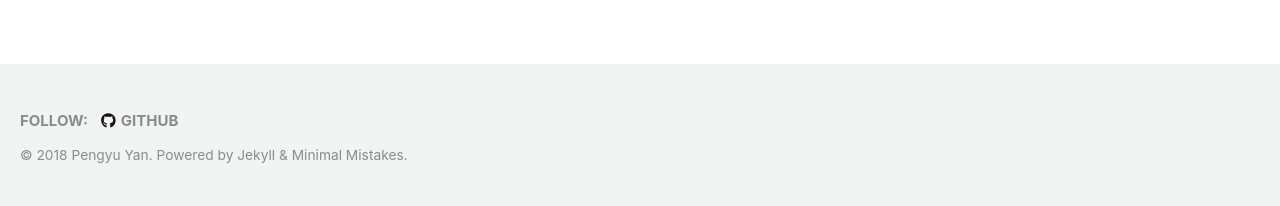
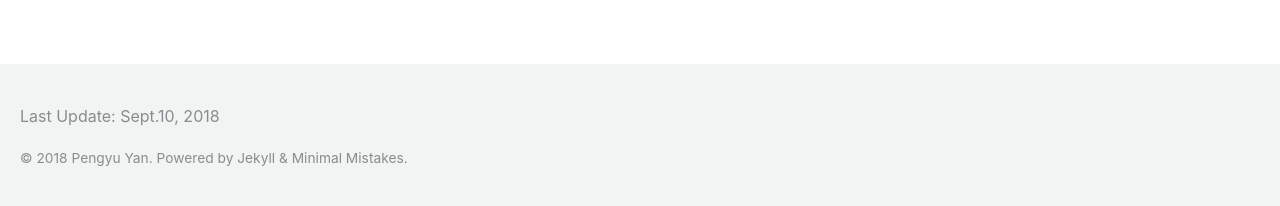
Before and after one commit to pengyu965/personal_webpage2.0, a Jekyll site: the page built from index.md, in a window 1280 px wide and 900 px high, scrolled down 206 px. Shown: the part 691-897 px from the top of the window. Built offline with Jekyll 4.4.1, drawn with Linux system fonts in a browser that asks for light colours; nearby versions of some CDN libraries; the list of posts is cut into pages by our own code; our own code applies the rules of GitHub Pages for plain Markdown files.

Commit message:
personalwebpage2.0

```diff
--- a/_includes/footer.html
+++ b/_includes/footer.html
@@ -1,5 +1,5 @@
 <div class="page__footer-follow">
-  <ul class="social-icons">
+  <!-- <ul class="social-icons">
     {% if site.data.ui-text[site.locale].follow_label %}
       <li><strong>{{ site.data.ui-text[site.locale].follow_label }}</strong></li>
     {% endif %}
@@ -18,8 +18,9 @@
     {% if site.author.bitbucket %}
       <li><a href="https://bitbucket.org/{{ site.author.bitbucket }}"><i class="fab fa-fw fa-bitbucket" aria-hidden="true"></i> Bitbucket</a></li>
     {% endif %}
-    <!-- <li><a href="{% if site.atom_feed.path %}{{ site.atom_feed.path }}{% else %}{{ '/feed.xml' | relative_url }}{% endif %}"><i class="fas fa-fw fa-rss-square" aria-hidden="true"></i> {{ site.data.ui-text[site.locale].feed_label | default: "Feed" }}</a></li> -->
-  </ul>
+    <li><a href="{% if site.atom_feed.path %}{{ site.atom_feed.path }}{% else %}{{ '/feed.xml' | relative_url }}{% endif %}"><i class="fas fa-fw fa-rss-square" aria-hidden="true"></i> {{ site.data.ui-text[site.locale].feed_label | default: "Feed" }}</a></li>
+  </ul> -->
+  <p style="text-align: justify;font-size: 16px"> Last Update: Sept.10, 2018</p>
 </div>
 
 <div class="page__footer-copyright">&copy; {{ site.time | date: '%Y' }} {{ site.name | default: site.title }}. {{ site.data.ui-text[site.locale].powered_by | default: "Powered by" }} <a href="https://jekyllrb.com" rel="nofollow">Jekyll</a> &amp; <a href="https://mademistakes.com/work/minimal-mistakes-jekyll-theme/" rel="nofollow">Minimal Mistakes</a>.</div>
```
Also changed, not shown: 7 other files.
